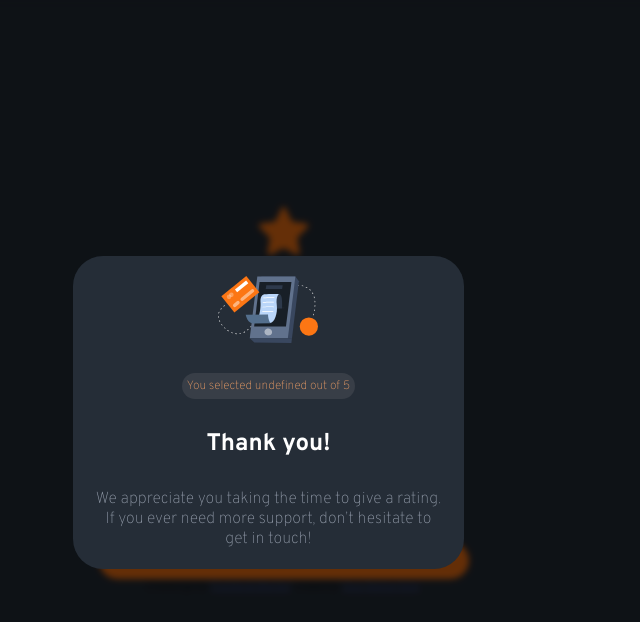
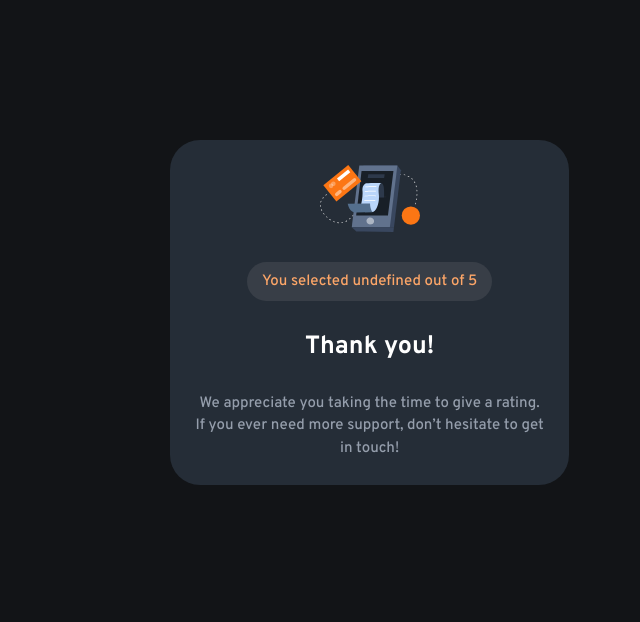
Before and after one commit to Notobd/rating-comp, a plain HTML site: page index.html in a window 1024 px wide. Both pictures are taken after a click on the button "SUBMIT". Shown: the whole page, without its empty margins (228-868 px from the left). Drawn offline with Linux system fonts and the light colour scheme.

Commit message:
second commit

```diff
--- a/index.css
+++ b/index.css
@@ -1,8 +1,12 @@
-@import url("https://fonts.googleapis.com/css2?family=Overpass:ital,wght@0,100..900;1,100..900&family=Raleway:ital,wght@0,100..900;1,100..900&display=swap");
+@import url('https://fonts.googleapis.com/css2?family=Overpass:ital,wght@0,100..900;1,100..900&family=Raleway:ital,wght@0,100..900;1,100..900&display=swap');
 * {
   box-sizing: border-box;
   margin: 0px;
   padding: 0px;
+}
+html {
+  font-size: 62.5%;
+  box-sizing: border-box;
 }
 body {
   display: flex;
@@ -10,8 +14,8 @@ body {
   align-items: center;
   flex-direction: column;
   min-height: 100vh;
-  background-color: hsl(213, 19%, 18%);
-  font-family: "Overpass", sans-serif;
+  background-color: hsl(216, 12%, 8%);
+  font-family: 'Overpass', sans-serif;
   font-optical-sizing: auto;
   font-weight: 90;
   font-style: normal;
@@ -20,13 +24,22 @@ main {
   display: flex;
   flex-direction: column;
   gap: 50px;
+  /* padding: 1rem; */
 }
 .rating {
   display: flex;
-  align-items: center;
+  /* align-items: center; */
   justify-content: center;
   flex-direction: column;
-  gap: 50px;
+  gap: 30px;
+  border-radius: 20px;
+  padding: 2.5rem;
+  background-color: hsl(213, 19%, 18%);
+}
+.star-img {
+  border-radius: 50%;
+  padding: 1rem 1rem;
+  background-color: hsl(217, 12%, 63%);
 }
 .star-img,
 .thank-img {
@@ -34,21 +47,24 @@ main {
   height: auto;
   width: 100%;
 }
-
+.feedback {
+  display: flex;
+  flex-direction: column;
+  gap: 20px;
+}
 .buttons {
   display: flex;
-  justify-content: space-evenly;
+  justify-content: space-between;
   width: 100%;
 }
-
 .child {
   border-radius: 50%;
-  padding: 10px 15px;
+  padding: 1rem 1.5rem;
   cursor: pointer;
   background-color: hsl(217, 12%, 63%);
   outline: none;
   border: none;
-  font-family: "Overpass", sans-serif;
+  font-family: 'Overpass', sans-serif;
   font-optical-sizing: auto;
   font-weight: 900;
   font-style: normal;
@@ -64,10 +80,10 @@ main {
   cursor: pointer;
   background-color: hsl(25, 97%, 53%);
   border-radius: 20px;
-  padding: 10px;
+  padding: 1rem;
   outline: none;
   border: none;
-  font-family: "Overpass", sans-serif;
+  font-family: 'Overpass', sans-serif;
   font-optical-sizing: auto;
   font-weight: 900;
   font-style: normal;
@@ -83,16 +99,14 @@ main {
   display: flex;
   flex-direction: column;
   gap: 30px;
-  align-content: center;
   align-items: center;
-  justify-items: center;
   justify-content: center;
   background-color: hsl(213, 19%, 18%);
-  padding: 20px;
+  padding: 2.5rem;
   border-radius: 30px;
   /* position: absolute;
-  top: 10%;
-  left: 10%;
+  top: 50%;
+  left: 50%;
   padding: 6rem;
   border-radius: 5px;
   z-index: 10; */
@@ -103,8 +117,8 @@ main {
 }
 .modal {
   position: absolute;
-  top: 20%;
-  left: 20%;
+  top: 10%;
+  left: 33%;
   padding: 6rem;
   border-radius: 5px;
   z-index: 10;
@@ -115,12 +129,12 @@ main {
   left: 0;
   width: 100%;
   height: 100%;
-  background-color: rgba(0, 0, 0, 0.6);
+  background-color: hsl(216, 12%, 8%);
   backdrop-filter: blur(3px);
   z-index: 5;
 }
 .attribution {
-  font-size: 11px;
+  font-size: 1.1rem;
   text-align: center;
 }
 .attribution a {
@@ -137,10 +151,14 @@ main {
 
   h1 {
     color: hsl(0, 0%, 100%);
+    font-size: 2.5rem;
   }
   h1 + p {
     color: hsl(217, 12%, 63%);
     width: 38ch;
+    font-size: 1.5rem;
+    font-weight: 500;
+    line-height: 1.5;
   }
   .sub-but {
     width: 100%;
@@ -150,14 +168,120 @@ main {
     background-color: hsl(217, 12%, 25%);
     border-radius: 20px;
     padding: 5px;
-    font-size: 0.75rem;
+    font-size: 1.5rem;
+    padding: 1rem 1.5rem;
+    font-weight: 500;
   }
   h2 {
     color: hsl(0, 0%, 100%);
+    font-size: 2.5rem;
   }
   .remark {
     text-align: center;
     width: 36ch;
     color: hsl(217, 12%, 63%);
+    font-size: 1.5rem;
+    font-weight: 500;
+    line-height: 1.5;
   }
 }
+@media (min-width: 767px) and (max-width: 1024px) {
+  .thank-img {
+    width: 100px;
+  }
+  .star-img {
+    width: 40px;
+  }
+
+  h1 {
+    color: hsl(0, 0%, 100%);
+    font-size: 2.5rem;
+  }
+  h1 + p {
+    color: hsl(217, 12%, 63%);
+    width: 38ch;
+    font-size: 1.5rem;
+    font-weight: 500;
+    line-height: 1.5;
+  }
+  .sub-but {
+    width: 100%;
+  }
+  .selection {
+    color: hsl(25, 97%, 70%);
+    background-color: hsl(217, 12%, 25%);
+    border-radius: 20px;
+    padding: 5px;
+    font-size: 1.5rem;
+    padding: 1rem 1.5rem;
+    font-weight: 500;
+  }
+  h2 {
+    color: hsl(0, 0%, 100%);
+    font-size: 2.5rem;
+  }
+  .remark {
+    text-align: center;
+    width: 36ch;
+    color: hsl(217, 12%, 63%);
+    font-size: 1.5rem;
+    font-weight: 500;
+    line-height: 1.5;
+  }
+}
+@media (max-width: 767px) {
+  /* main {
+    width: 100%;
+  } */
+  body {
+    overflow: hidden;
+  }
+
+  .thank-img {
+    width: 100px;
+  }
+  .star-img {
+    width: 40px;
+  }
+
+  h1 {
+    color: hsl(0, 0%, 100%);
+    font-size: 2.5rem;
+  }
+  h1 + p {
+    color: hsl(217, 12%, 63%);
+    width: 32ch;
+    line-height: 1.5;
+    font-size: 1.5rem;
+    font-weight: 500;
+  }
+  .sub-but {
+    width: 100%;
+    padding: 1.5rem;
+  }
+  .selection {
+    color: hsl(25, 97%, 70%);
+    background-color: hsl(217, 12%, 25%);
+    border-radius: 20px;
+    padding: 5px;
+    font-size: 1.5rem;
+    padding: 1rem 1.5rem;
+    font-weight: 500;
+  }
+  h2 {
+    color: hsl(0, 0%, 100%);
+    font-size: 2.5rem;
+  }
+  .remark {
+    text-align: center;
+    width: 36ch;
+    color: hsl(217, 12%, 63%);
+    font-size: 1.5rem;
+    font-weight: 500;
+    line-height: 1.5;
+  }
+  .modal {
+    top: 15%;
+    left: -15%;
+  }
+}
--- a/index.html
+++ b/index.html
@@ -22,7 +22,7 @@
         <!-- Rating state start -->
         <img src="/images/icon-star.svg" alt="star" class="star-img" />
 
-        <div>
+        <div class="feedback">
           <h1>How did we do?</h1>
           <p>
             Please let us know how we did with your support request. All
--- a/index.js
+++ b/index.js
@@ -32,8 +32,8 @@ ratingBtn.forEach(function (btn) {
 
 //submit button funtion
 const submit = function () {
-  hide.classList.remove('hidden');
-  overlay.classList.remove('hidden');
+  hide.classList.toggle('hidden');
+  overlay.classList.toggle('hidden');
   text.textContent = `You selected ${ratingMark} out of 5`;
 };
 subBtn.addEventListener('click', submit);
@@ -41,7 +41,7 @@ subBtn.addEventListener('click', submit);
 //esc to close overlay
 document.addEventListener('keydown', function (e) {
   if (e.key === 'Escape' && !hide.classList.contains('.hidden')) {
-    hide.classList.add('hidden');
-    overlay.classList.add('hidden');
+    hide.classList.toggle('hidden');
+    overlay.classList.toggle('hidden');
   }
 });
```
